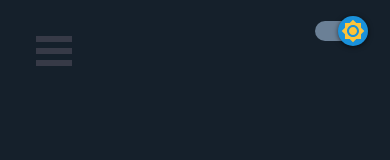
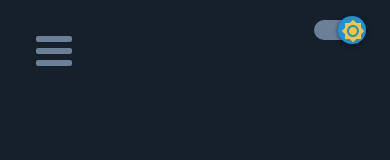
Before and after one commit to timoshishi/portfolio, a React (Create React App) app: page / in a window 390 px wide. Shown: the top 160 px of the page. Built offline with nearby package versions, Linux system fonts and the light colour scheme.

Commit message:
Alter hamburger bar background in darkMode

```diff
--- a/src/App.js
+++ b/src/App.js
@@ -28,7 +28,7 @@ const App = () => {
         <GlobalStyles />
         <ThemeToggle toggleTheme={toggleTheme} isDarkTheme={isDarkTheme} />
         <Router>
-          <HamburgerMenu>
+          <HamburgerMenu isDarkTheme={isDarkTheme}>
             <Switch>
               <Route exact path='/' component={Home} />
               <Route path='/projects' component={Projects} />
--- a/src/components/ThemeToggle.js
+++ b/src/components/ThemeToggle.js
@@ -23,7 +23,6 @@ const ThemeToggle = ({ toggleTheme, isDarkTheme }) => {
           onHandleColor='#1a91da'
           offColor='#6B8096'
           offHandleColor='#15202b'
-          handleDiameter={30}
           uncheckedIcon={false}
           checkedIcon={false}
           boxShadow='0px 1px 5px rgba(0, 0, 0, 0.6)'
@@ -52,8 +51,6 @@ const ThemeToggle = ({ toggleTheme, isDarkTheme }) => {
               }}
             />
           }
-          className='react-switch'
-          id='small-radius-switch'
           aria-label='toggle light dark theme'
         />
       </label>
--- a/src/hooks/useDarkMode.js
+++ b/src/hooks/useDarkMode.js
@@ -3,7 +3,6 @@ const useDarkMode = () => {
   const [isDarkTheme, setDarkTheme] = useState(false);
 
   const toggleTheme = () => {
-    console.log('isDark', isDarkTheme);
     window.localStorage.setItem('darkTheme', !isDarkTheme);
     setDarkTheme(!isDarkTheme);
   };
--- a/src/views/HamburgerMenu.js
+++ b/src/views/HamburgerMenu.js
@@ -1,9 +1,14 @@
 import React, { useState } from 'react';
 import { scaleRotate as Menu } from 'react-burger-menu';
 import { Link } from 'react-router-dom';
-const HamburgerMenu = ({ children }) => {
+const HamburgerMenu = ({ children, isDarkTheme }) => {
   const [menuOpen, setMenuOpen] = useState(false);
-
+  const styles = {
+    bmBurgerBars: {
+      background: !isDarkTheme ? '#6B8096' : '#373a47',
+      borderRadius: '2px',
+    },
+  };
   return (
     <div id='App'>
       <Menu
@@ -13,7 +18,8 @@ const HamburgerMenu = ({ children }) => {
         isOpen={menuOpen}
         onStateChange={(state) => {
           setMenuOpen(state.menuOpen);
-        }}>
+        }}
+        styles={styles}>
         <Link to='/' className='menu-item' onClick={() => setMenuOpen(false)}>
           Home
         </Link>
```
